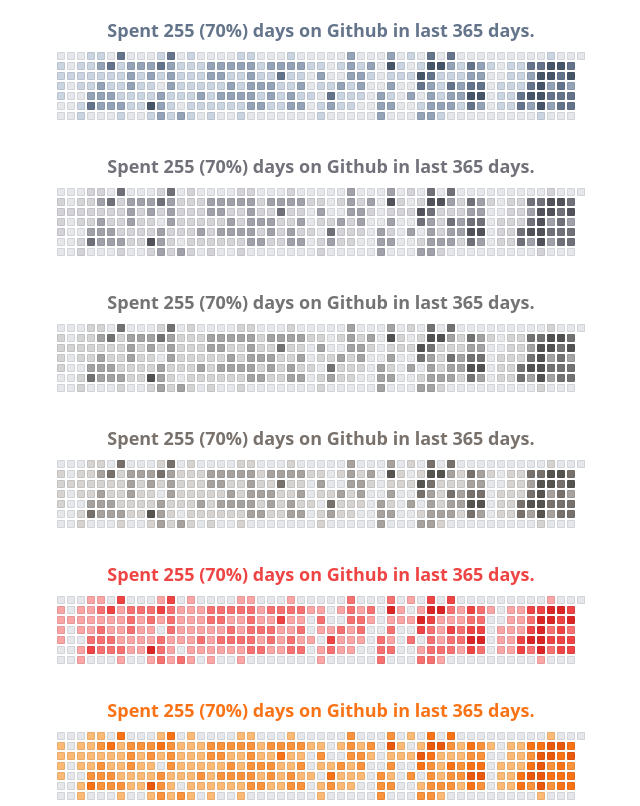
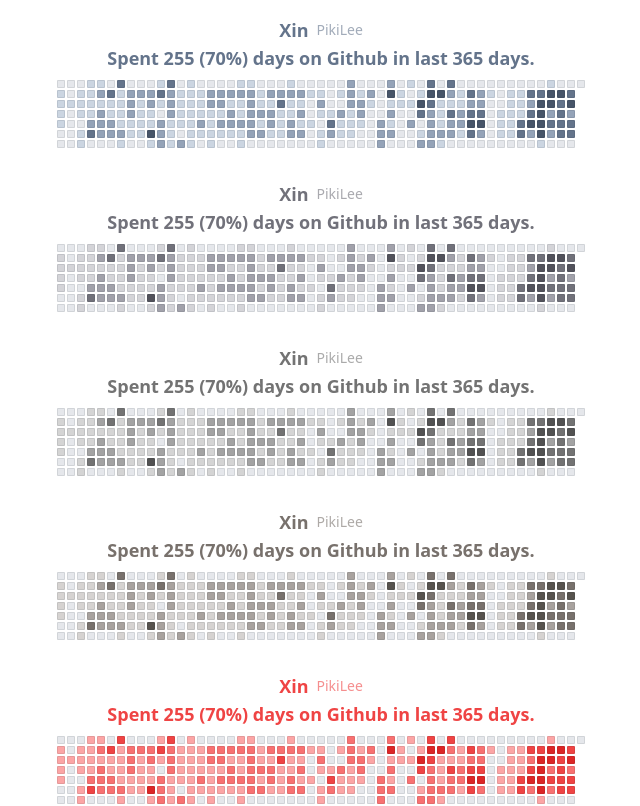
Before and after one commit to PikiLee/days-on-github, a React (Vite) app: page / in a window 1280 px wide. Shown: the top 806 px of the page, without its empty margins (319-959 px from the left). Built offline with nearby package versions, Linux system fonts and the light colour scheme.

Commit message:
feat: [App] render username

```diff
--- a/src/App.tsx
+++ b/src/App.tsx
@@ -101,12 +101,27 @@ export interface AppProps {
 }
 
 export default function App({
-  githubData: { daysOnGithub, percentageDaysOnGithub, contributionDays },
+  githubData: {
+    daysOnGithub,
+    percentageDaysOnGithub,
+    contributionDays,
+    name,
+    login
+  },
   includeText = true,
   tone = 'green'
 }: AppProps) {
   return (
     <div className="bg-white p-4">
+      <div
+        className={clsx(
+          'flex items-center justify-center gap-2',
+          textColorClasses[tone]
+        )}
+      >
+        <div className="text-lg font-semibold">{name}</div>
+        <div className="text-sm opacity-60">{login}</div>
+      </div>
       {includeText && (
         <h1
           className={clsx(
--- a/utils/renderHTML/renderHTML.ts
+++ b/utils/renderHTML/renderHTML.ts
@@ -9,6 +9,8 @@ export interface GithubData {
     date?: string
     contributionCount?: number
   }[]
+  name: string
+  login: string
 }
 
 export async function renderHTML(props: AppProps) {
```
Also changed, not shown: 1 other file (tests, documents, lock files or other folders).
